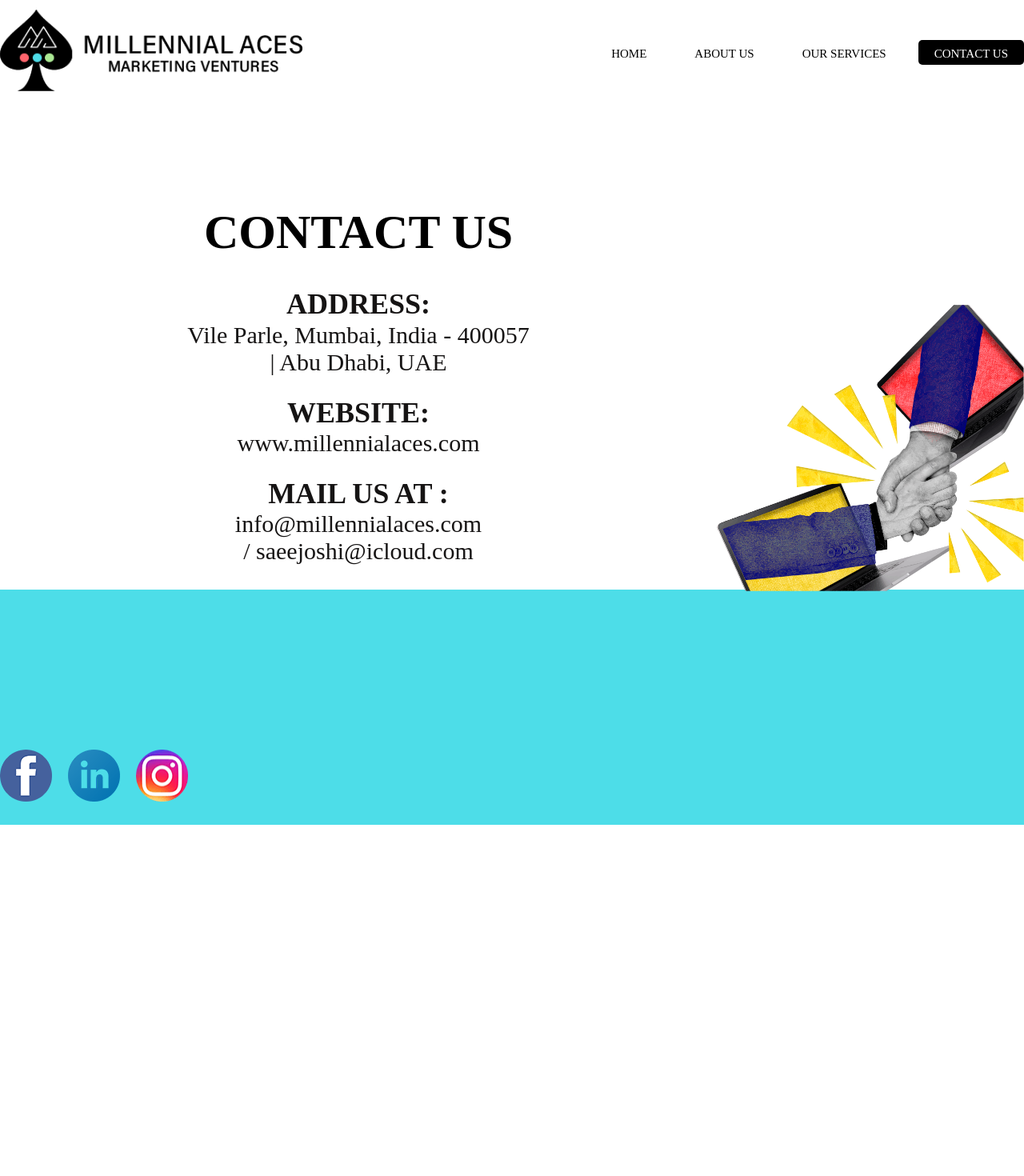
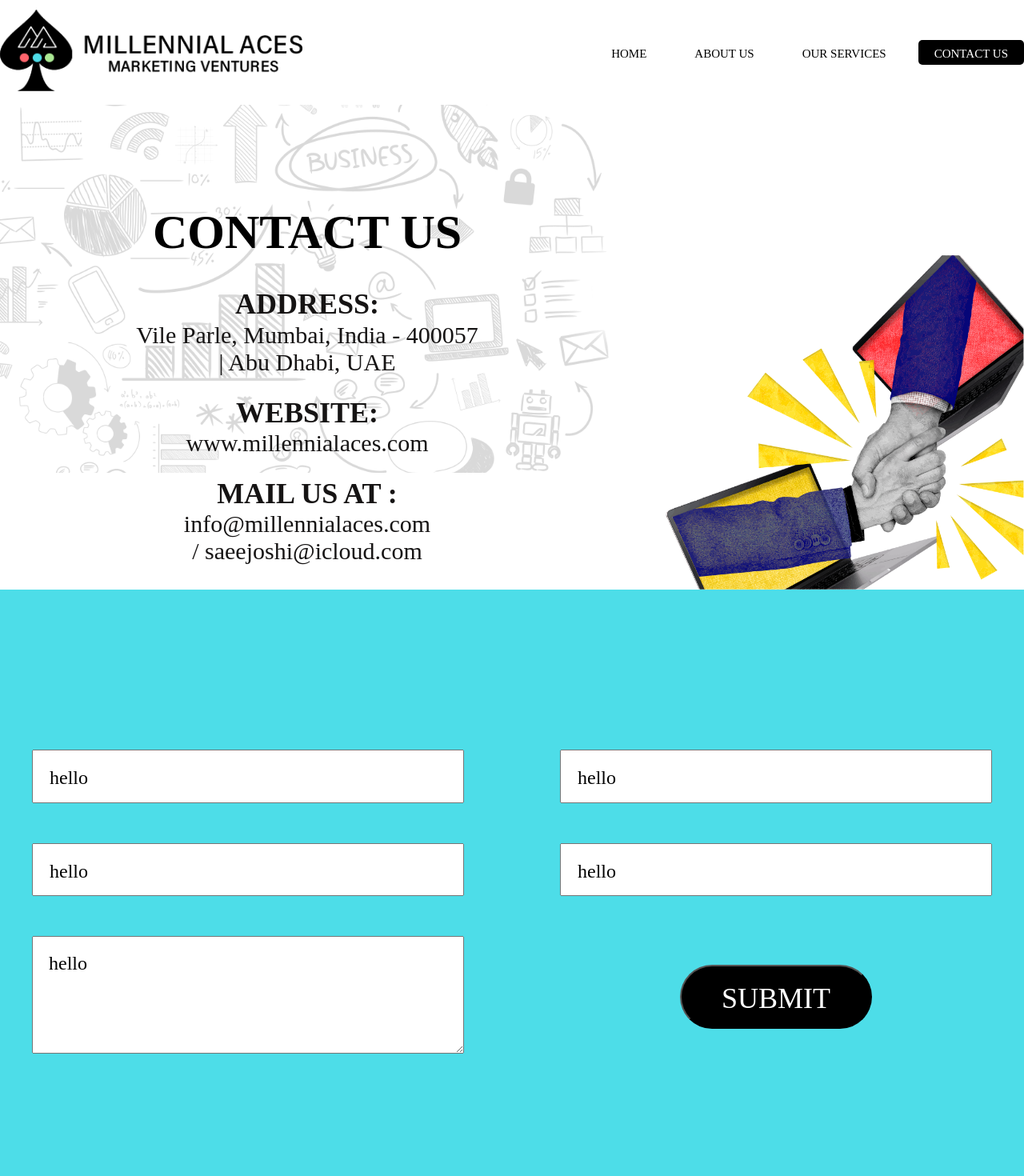
Before and after one commit to iamjamielobo/saee, a Next.js app: page /contact-us in a window 1280 px wide. Shown: the top 1470 px of the page at 80% size. Before the commit the page ends 1031 px from the top, so only its background shows below. Built offline with nearby package versions, Linux system fonts and the light colour scheme.

Commit message:
Contact us form integrated with emailjson

```diff
--- a/package.json
+++ b/package.json
@@ -8,6 +8,8 @@
     "lint": "next lint"
   },
   "dependencies": {
+    "@emailjs/browser": "^3.4.0",
+    "emailjs": "^3.7.0",
     "next": "12.0.7",
     "react": "17.0.2",
     "react-dom": "17.0.2",
--- a/pages/components/header.js
+++ b/pages/components/header.js
@@ -10,9 +10,6 @@
 
 	const router = useRouter()
 	const { asPath } = router
-
-	console.log('===> router.asPath', router.asPath)
-	console.log('===> asPath condition', asPath === '/')
 
 	return (
 		<div className={styles['header-container']}>
--- a/pages/contact-us.js
+++ b/pages/contact-us.js
@@ -1,11 +1,49 @@
+import React, { Component, createRef } from 'react';
 import Head from 'next/head'
 import Link from 'next/link'
 import Image from 'next/image'
 import Header from './components/header'
 import styles from '../styles/Contact.module.scss'
 import global from '/styles/global.module.scss'
+import emailjs from '@emailjs/browser';
+export default class Contact extends Component {
 
-export default function Contact() {
+    form = createRef()
+
+    state = {
+        name: 'hello',
+        email: 'hello',
+        phone: 'hello',
+        company: 'hello',
+        request: 'hello'
+    }
+
+    changeInputState = (key, value) => {
+        this.setState({
+            [key]: value
+        })
+    }
+
+    submitValues = (e) => {
+
+        const { name, email, phone, company, request } = this.state
+
+        e.preventDefault()
+
+        console.log('===> this.form.current', this.form.current)
+
+        emailjs.sendForm('service_011qhag', 'template_8akb9so', this.form.current, 'user_d5YOhq2lPZOSZcNXgB5vb')
+            .then((result) => {
+                console.log('===>', result.text);
+            }, (error) => {
+                console.log('===>', error.text);
+            });
+    }
+
+	render() {
+
+        const { name, email, phone, company, request } = this.state
+
         return (
             <div className={styles.container}>
                 <Head>
@@ -20,6 +58,7 @@
                         <div className={`${global['wrapper']}`}>
                             <div className={styles['contact-header-grid']}>
                                 <div className={styles['left']}>
+                                    <div className={styles['hero-doodle']}><Image src="/home_hero_doodle.png" width='1000' height='598' objectFit='cover' /></div>
                                     <p className={styles['contact-header-title']}>Contact Us</p>
                                     <div>
                                         <p className={styles['contact-header-sub-title']}>Address:</p>
@@ -40,10 +79,27 @@
                             </div>
                         </div>
                         <div className={styles['contact-form-section'] }>
-                        <div className={global['wrapper']}>
-                            <div className={styles['contact-form-section'] }>
-
+                            <div className={styles['wrapper']}>
+                                <form ref={this.form} onSubmit={ this.submitValues } className={styles['contact-form-section'] }>
+                                    <div className={styles['contact-form-block'] }>
+                                        <input name="input_name"  onChange={ e => this.changeInputState('name', e.currentTarget.value) } type={'text'} placeholder='NAME' value={ name } />
                                     </div>
+                                    <div className={styles['contact-form-block'] }>
+                                        <input name="input_email" onChange={ e => this.changeInputState('email', e.currentTarget.value) } type={'text'} placeholder='EMAIL' value={ email } />
+                                    </div>
+                                    <div className={styles['contact-form-block'] }>
+                                        <input name="input_phone" onChange={ e => this.changeInputState('phone', e.currentTarget.value) } type={'text'} placeholder='PHONE' value={ phone } />
+                                    </div>
+                                    <div className={styles['contact-form-block'] }>
+                                        <input name='input_company' onChange={ e => this.changeInputState('company', e.currentTarget.value) } type={'text'} placeholder='COMPANY' value={ company } />
+                                    </div>
+                                    <div className={styles['contact-form-block'] }>
+                                        <textarea name="input_request" onChange={e => this.changeInputState('request', e.currentTarget.value) } rows="4" value={ request } placeholder='ENTER YOUR REQUEST'  />
+                                    </div>
+                                    <div className={`${styles['contact-form-block']} ${styles['dfcc']}`}>
+                                        <input type="submit" value="Submit" className={styles['contact-form-submit'] } />
+                                    </div>
+                                </form>
                             </div>
                             <footer>
                                 <div className={styles['footer-container']}>
@@ -62,3 +118,4 @@
             </div>
         )
     }
+}
--- a/styles/Contact.module.scss
+++ b/styles/Contact.module.scss
@@ -4,15 +4,26 @@
     font-family: "Acumin Pro";
     .contact-header-grid {
         display: grid;
-        grid-template-columns: 70% 30%;
+        grid-template-columns: 60% 35%;
+        grid-column-gap: 5%;
         align-items: end;
         justify-content: center;
         margin: 0;
         z-index: -1;
         text-align: center;
-        padding: 125px 0 0px;
+        overflow: hidden;
         p {
             margin: 0;
+        }
+        .left {
+            position: relative;
+            padding: 125px 0 0px;
+            .hero-doodle {
+                position: absolute;
+                top: 0;
+                left: 0;
+                opacity: 0.2;
+            }
         }
         .contact-header-title {
             font-size: 60px;
@@ -42,6 +53,35 @@
     .contact-form-section {
         background-color: $bgColor;
         padding-top: 100px;
+        .wrapper {
+            max-width: 1200px;
+            margin: 0 auto;
+            position: relative;
+            .contact-form-section {
+                display: grid;
+                grid-template-columns: repeat(2, 45%);
+                grid-column-gap: 10%;
+                margin-bottom: 200px;
+                .contact-form-block {
+                    margin-bottom: 50px;
+                    input, textarea {
+                        width: 100%;
+                        font-size: 24px;
+                        padding: 20px 20px 15px 20px;
+                    }
+                    .contact-form-submit {
+                        padding: 20px 50px 15px 50px;
+                        border-radius: 80px;
+                        background-color: $black;
+                        color: $white;
+                        text-transform: uppercase;
+                        cursor: pointer;
+                        width: auto;
+                        font-size: 36px;
+                    }
+                }
+            }
+        }
     }
     .footer-container {
         padding-bottom: 25px;
```
Also changed, not shown: 1 other file (tests, documents, lock files or other folders). Lines whose indentation alone changed are shown as unchanged.
